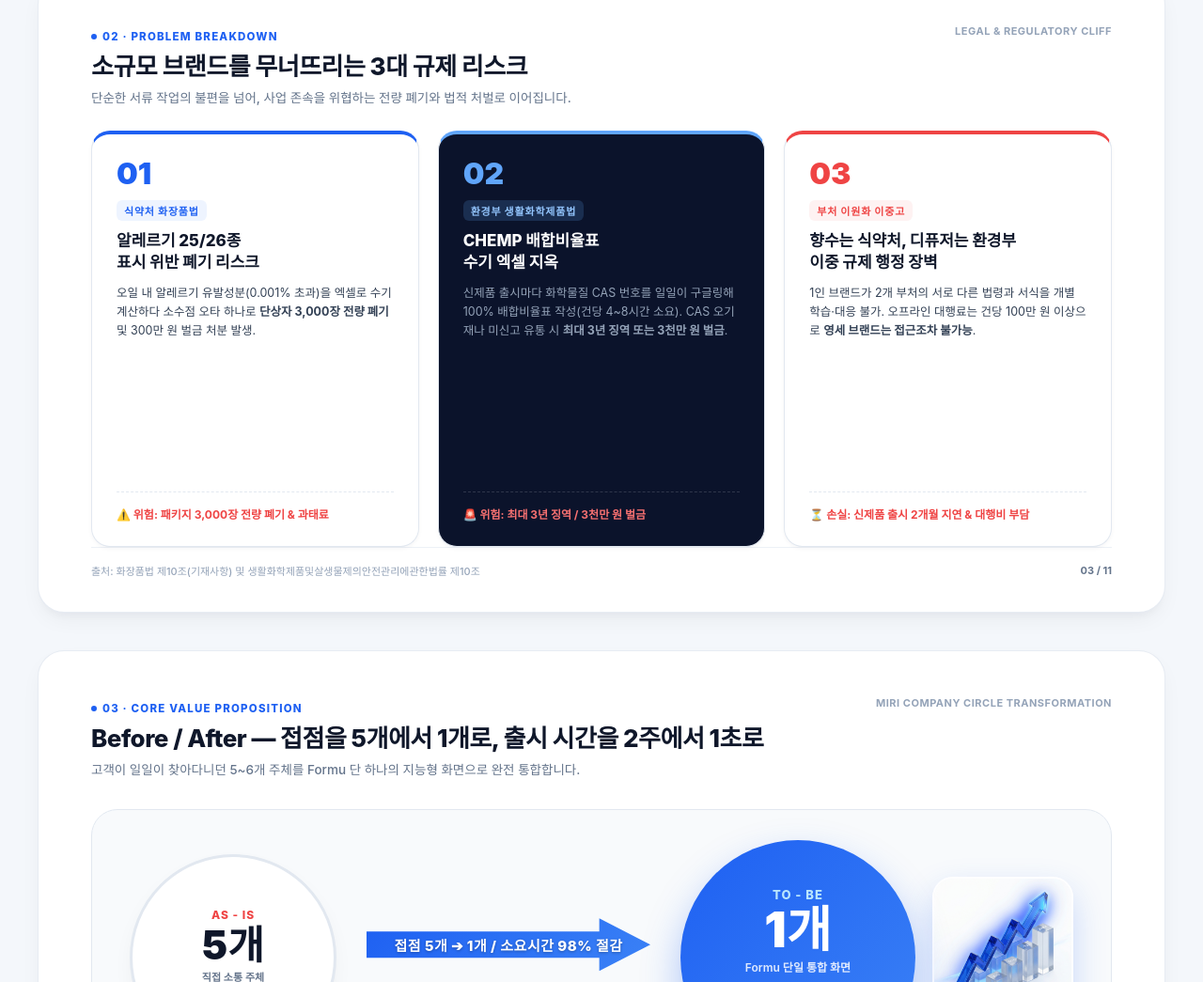
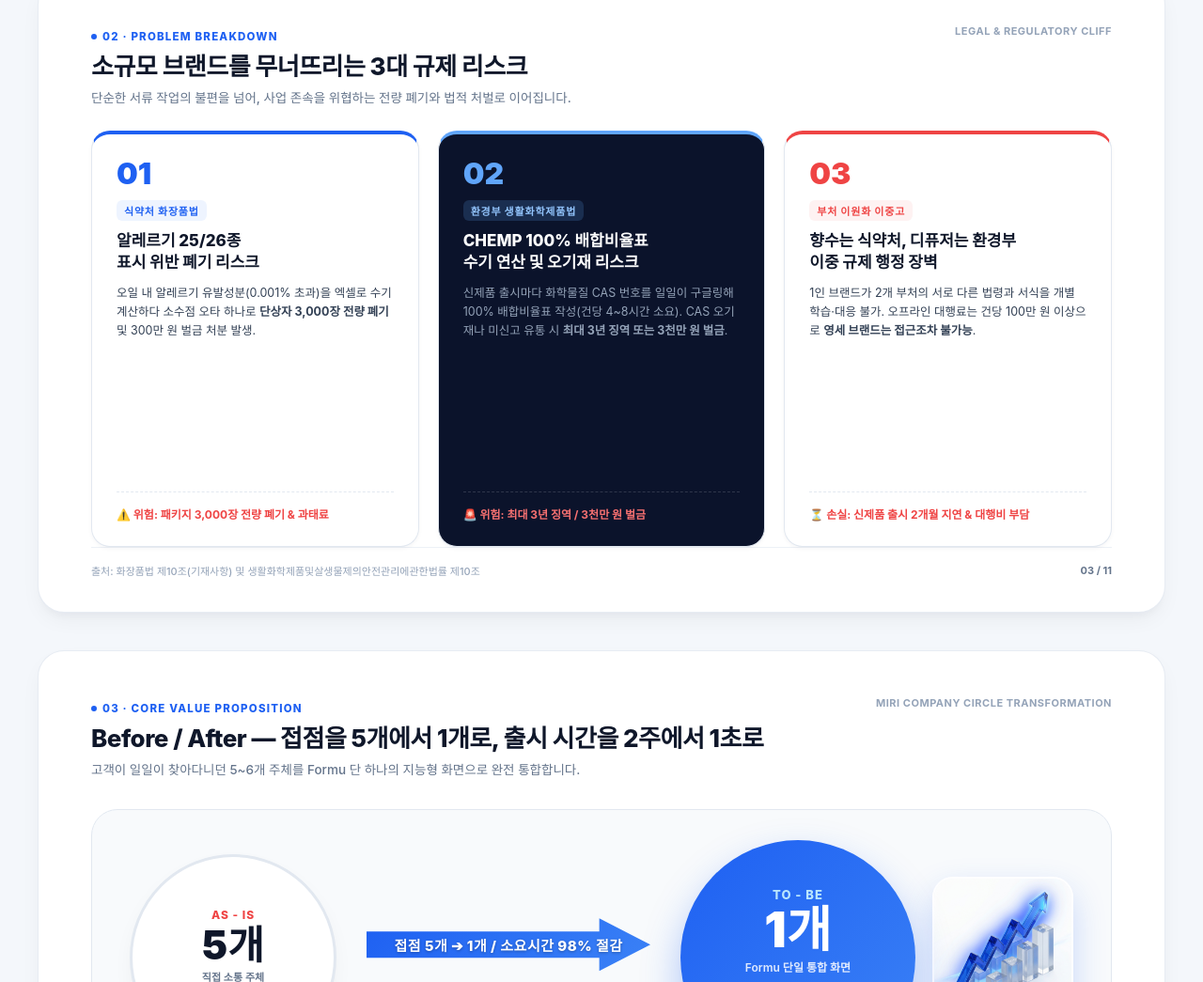
Before and after one commit to lita-lilith16/formu-landing, a website: page public/pitch_deck.html in a window 1280 px wide. Shown: the part 1607-2652 px from the top of the page at 94% size. Drawn offline with Linux system fonts and the light colour scheme; a web font is replaced by a local one.

Commit message:
refactor(wording): replace colloquial '엑셀 지옥' with professional '수기 연산 및 오기재 리스크'

```diff
--- a/public/pitch_deck.html
+++ b/public/pitch_deck.html
@@ -793,7 +793,7 @@
           <div>
             <div class="prob-num">02</div>
             <span class="prob-tag">환경부 생활화학제품법</span>
-            <div class="prob-card-title">CHEMP 배합비율표<br />수기 엑셀 지옥</div>
+            <div class="prob-card-title">CHEMP 100% 배합비율표<br />수기 연산 및 오기재 리스크</div>
             <div class="prob-card-desc">
               신제품 출시마다 화학물질 CAS 번호를 일일이 구글링해 100% 배합비율표 작성(건당 4~8시간 소요). CAS 오기재나 미신고 유통 시 <strong>최대 3년 징역 또는 3천만 원 벌금</strong>.
             </div>
```
Also changed, not shown: 1 other file.
